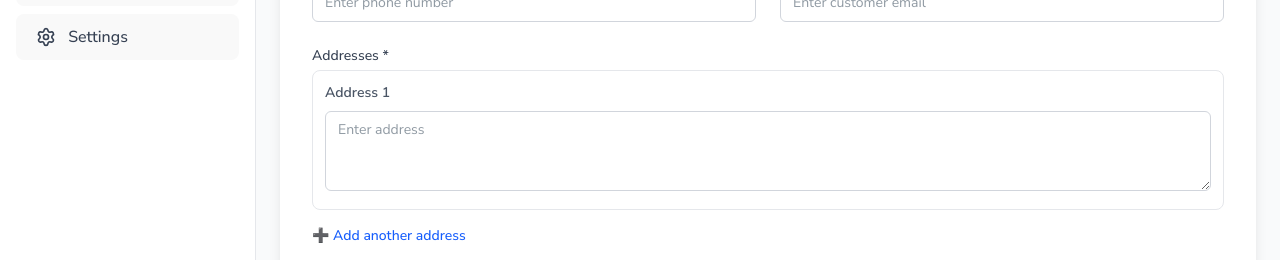
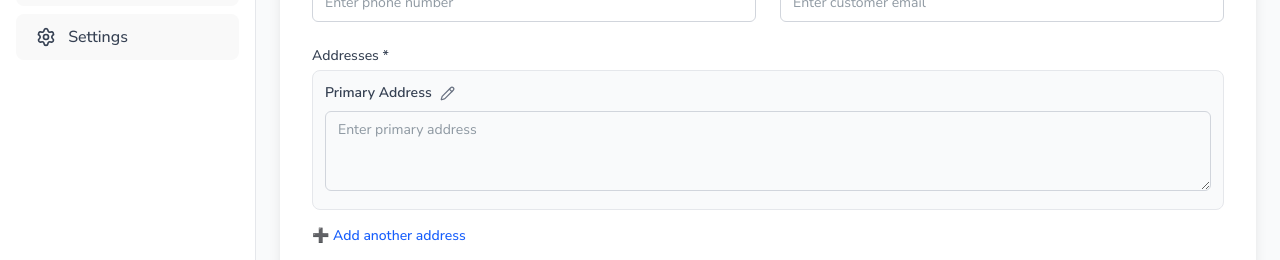
Before and after one commit to FessiT-FinSuite-OpenSourceSoftware/FessiT-FinanceSuite, a React (Vite) app in the folder finance-suite-professional-frontend/: page /customers in a window 1280 px wide. Shown: the part 462-722 px from the top of the page. Built offline with nearby package versions, Linux system fonts and the light colour scheme.

Commit message:
Address Names can be changed now

```diff
--- a/finance-suite-professional-frontend/src/components/Customers/customers.jsx
+++ b/finance-suite-professional-frontend/src/components/Customers/customers.jsx
@@ -1,12 +1,13 @@
 import React, { useState } from "react";
 import { toast } from "react-toastify";
 import { countries } from "../../shared/countries";
+import { Pencil, Save } from "lucide-react"; // 🖊️ and 💾 icons
 
 const initialCustomer = {
   customerName: "",
   companyName: "",
   gstIN: "",
-  addresses: [""], // supports multiple addresses
+  addresses: [{ label: "Primary Address", value: "", isEditing: false }],
   country: countries[0].cname,
   phone: "",
   email: "",
@@ -28,10 +29,25 @@ export default function CustomerCreation() {
     setCustomer({ ...customer, [name]: value });
   };
 
-  // Handle address changes
-  const handleAddressChange = (e, index) => {
+  // Toggle edit mode for address label
+  const toggleEditLabel = (index, save = false) => {
     const updated = [...customer.addresses];
-    updated[index] = e.target.value;
+    updated[index].isEditing = !save && !updated[index].isEditing;
+    if (save) updated[index].isEditing = false;
+    setCustomer({ ...customer, addresses: updated });
+  };
+
+  // Handle label change while editing
+  const handleAddressLabelChange = (e, index) => {
+    const updated = [...customer.addresses];
+    updated[index].label = e.target.value;
+    setCustomer({ ...customer, addresses: updated });
+  };
+
+  // Handle address value change
+  const handleAddressValueChange = (e, index) => {
+    const updated = [...customer.addresses];
+    updated[index].value = e.target.value;
     setCustomer({ ...customer, addresses: updated });
   };
 
@@ -39,11 +55,18 @@ export default function CustomerCreation() {
   const addAddress = () => {
     setCustomer((prev) => ({
       ...prev,
-      addresses: [...prev.addresses, ""],
+      addresses: [
+        ...prev.addresses,
+        {
+          label: `Address ${prev.addresses.length + 1}`,
+          value: "",
+          isEditing: false,
+        },
+      ],
     }));
   };
 
-  // Remove an address
+  // Remove address
   const removeAddress = (index) => {
     setCustomer((prev) => ({
       ...prev,
@@ -59,7 +82,7 @@ export default function CustomerCreation() {
     if (!customer.companyName.trim())
       newErrors.companyName = "Company name is required";
     if (!customer.gstIN.trim()) newErrors.gstIN = "GSTIN is required";
-    if (customer.addresses.every((addr) => !addr.trim()))
+    if (customer.addresses.every((addr) => !addr.value.trim()))
       newErrors.address = "At least one address is required";
     if (!customer.phone.trim()) newErrors.phone = "Phone number is required";
     if (!customer.email.trim()) newErrors.email = "Email is required";
@@ -80,7 +103,7 @@ export default function CustomerCreation() {
 
   return (
     <div className="relative">
-      {/* Fixed Buttons at Top */}
+      {/* Fixed Buttons */}
       <div className="sticky top-[88px] z-100 rounded-lg bg-white border-g border-gray-300 py-4 -mt-15 shadow-sm">
         <div className="w-[100%] sm:w-[90%] md:w-[85%] lg:w-[80%] xl:max-w-6xl mx-auto">
           <div className="flex flex-wrap justify-end gap-2">
@@ -103,13 +126,12 @@ export default function CustomerCreation() {
         </div>
       </div>
 
-      {/* Customer Form Section */}
-      <div className="bg-white rounded-lg border-g shadow-lg p-8 pb-6 mt-10 ">
+      {/* Form Section */}
+      <div className="bg-white rounded-lg border-g shadow-lg p-8 pb-6 mt-10">
         <h2 className="text-lg font-semibold text-gray-800 mb-4 border-b border-gray-300 pb-2">
           Customer Details
         </h2>
 
-        {/* Form Grid */}
         <div className="grid grid-cols-2 gap-6 text-sm">
           {/* Customer Name */}
           <div className="relative">
@@ -163,17 +185,13 @@ export default function CustomerCreation() {
               placeholder="Enter GSTIN"
             />
             {errors.gstIN && (
-              <p className="absolute text-[13px] text-[#f10404]">
-                {errors.gstIN}
-              </p>
+              <p className="absolute text-[13px] text-[#f10404]">{errors.gstIN}</p>
             )}
           </div>
 
           {/* Country */}
           <div className="relative">
-            <label className="block text-gray-700 font-medium mb-1">
-              Country *
-            </label>
+            <label className="block text-gray-700 font-medium mb-1">Country *</label>
             <select
               onChange={handleSelect}
               value={countries.find((c) => c.cname === customer.country)?.code}
@@ -189,9 +207,7 @@ export default function CustomerCreation() {
 
           {/* Phone */}
           <div className="relative">
-            <label className="block text-gray-700 font-medium mb-1">
-              Phone Number *
-            </label>
+            <label className="block text-gray-700 font-medium mb-1">Phone Number *</label>
             <input
               type="text"
               name="phone"
@@ -210,9 +226,7 @@ export default function CustomerCreation() {
 
           {/* Email */}
           <div className="relative">
-            <label className="block text-gray-700 font-medium mb-1">
-              Email *
-            </label>
+            <label className="block text-gray-700 font-medium mb-1">Email *</label>
             <input
               type="email"
               name="email"
@@ -226,18 +240,51 @@ export default function CustomerCreation() {
             )}
           </div>
 
-          {/* Addresses Section */}
+          {/* Addresses */}
           <div className="relative col-span-2">
-			  <label className="block text-gray-700 font-medium mb-1">
-				Addresses *
-			  </label>
+            <label className="block text-gray-700 font-medium mb-1">Addresses *</label>
 
             {customer.addresses.map((addr, index) => (
-				<div key={index} className="mb-4 relative border border-gray-200 rounded-lg p-3">
+              <div
+                key={index}
+                className="mb-4 relative border border-gray-200 rounded-lg p-3 bg-gray-50"
+              >
                 <div className="flex justify-between items-center mb-2">
-					<h4 className="text-sm font-semibold text-gray-600">
-					  Address {index + 1}
+                  {/* Label display / edit */}
+                  <div className="flex items-center gap-2">
+                    {!addr.isEditing ? (
+                      <>
+                        <h4 className="text-sm font-semibold text-gray-700">
+                          {addr.label}
                         </h4>
+                        <button
+                          type="button"
+                          onClick={() => toggleEditLabel(index)}
+                          className="text-gray-500 hover:text-blue-600"
+                        >
+                          <Pencil size={15} />
+                        </button>
+                      </>
+                    ) : (
+                      <>
+                        <input
+                          type="text"
+                          value={addr.label}
+                          onChange={(e) => handleAddressLabelChange(e, index)}
+                          className="text-sm border-b border-gray-400 focus:border-blue-500 outline-none bg-transparent"
+                          autoFocus
+                        />
+                        <button
+                          type="button"
+                          onClick={() => toggleEditLabel(index, true)}
+                          className="text-green-600 hover:text-green-700"
+                        >
+                          <Save size={16} />
+                        </button>
+                      </>
+                    )}
+                  </div>
+
                   {index > 0 && (
                     <button
                       type="button"
@@ -249,12 +296,13 @@ export default function CustomerCreation() {
                   )}
                 </div>
 
+                {/* Address textarea */}
                 <textarea
                   name={`address_${index}`}
-					value={addr}
-					onChange={(e) => handleAddressChange(e, index)}
+                  value={addr.value}
+                  onChange={(e) => handleAddressValueChange(e, index)}
                   className="border border-gray-300 rounded-md px-3 py-2 w-full focus:ring-1 focus:ring-blue-500 h-20"
-					placeholder="Enter address"
+                  placeholder={`Enter ${addr.label.toLowerCase()}`}
                 />
               </div>
             ))}
@@ -268,14 +316,9 @@ export default function CustomerCreation() {
             </button>
 
             {errors.address && (
-				<p className="absolute text-[13px] text-[#f10404] mt-1">
-				  {errors.address}
-				</p>
+              <p className="absolute text-[13px] text-[#f10404] mt-1">{errors.address}</p>
             )}
           </div>
-
-
-
         </div>
       </div>
     </div>
```
Lines whose indentation alone changed are shown as unchanged.
